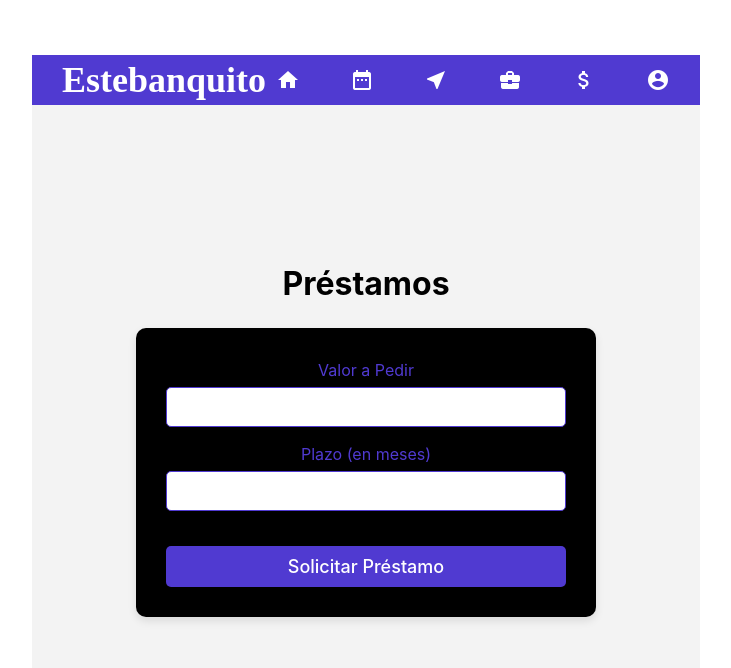
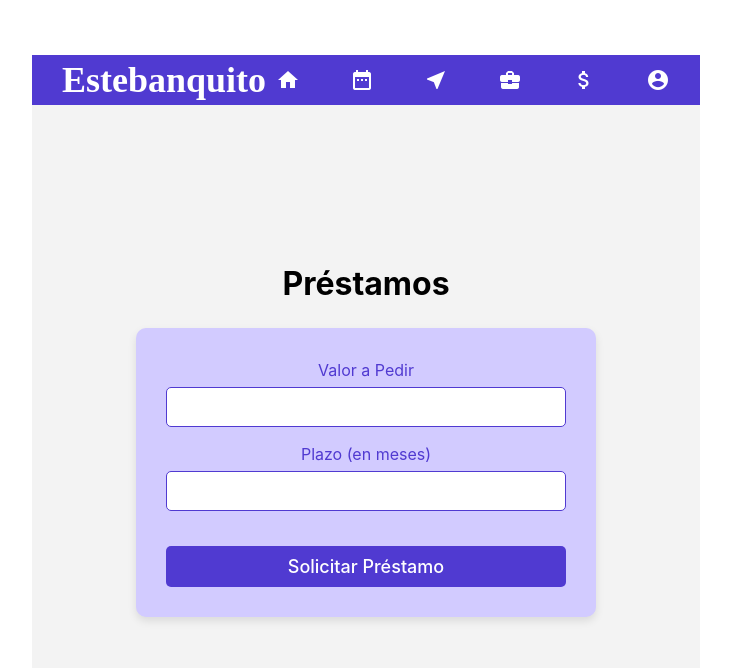
Before and after one commit to JuanitaSS/pv2, a React (Vite) app in the folder Pv2/: page /Prestamos in a window 1280 px wide. Shown: the top 668 px of the page, without its empty margins (274-1005 px from the left). Built offline with nearby package versions, Linux system fonts and the light colour scheme; a web font is replaced by a local one.

Commit message:
pusimos blanco fondo formulario

```diff
--- a/Pv2/src/estilos/Prestamos.module.css
+++ b/Pv2/src/estilos/Prestamos.module.css
@@ -14,7 +14,7 @@
   }
 
   .formulario {
-    background-color: rgb(0, 0, 0);
+    background-color: rgb(210, 203, 255);
     padding: 30px;
     border-radius: 10px;
     box-shadow: 0 4px 8px rgba(0, 0, 0, 0.1);
```
